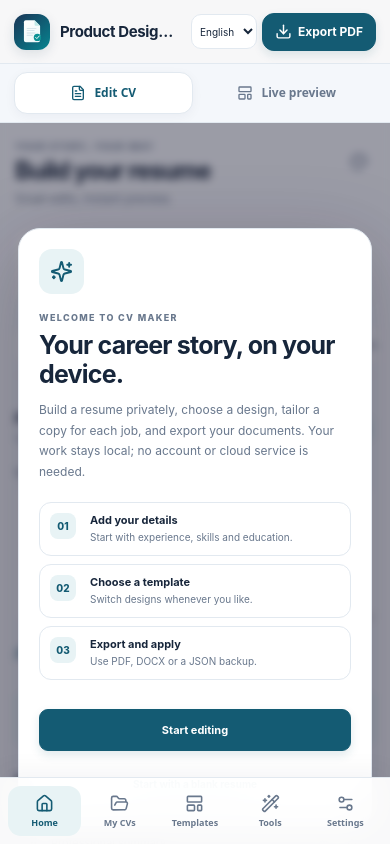
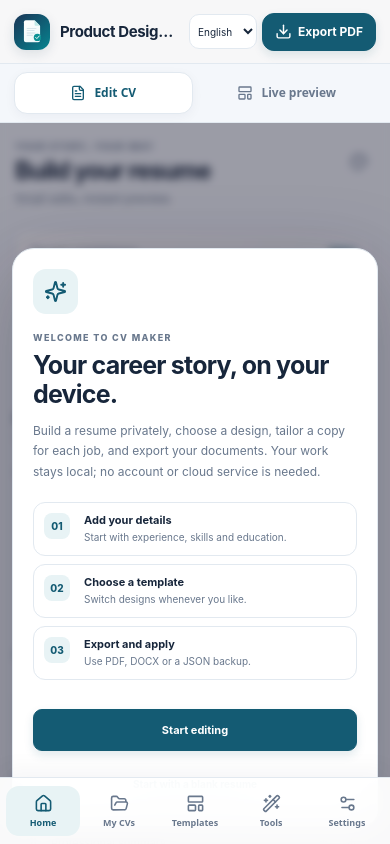
Before and after one commit to qunbarali/CV-maker-, a React (Vite) app: page / in a window 390 px wide. Shown: the top 844 px of the page. Built offline with nearby package versions, Linux system fonts and the light colour scheme.

Commit message:
Harden responsive layouts and controls across screen sizes

```diff
--- a/src/styles.css
+++ b/src/styles.css
@@ -120,3 +120,96 @@
   .mobile-bottom-nav{padding-inline:5px}
   .mobile-bottom-nav button{font-size:8px}
 }
+
+
+/* Responsive hardening pass: fluid sizing, accessible controls, and narrow-device safeguards. */
+html{width:100%;min-width:0;scroll-padding-top:calc(76px + env(safe-area-inset-top,0px))}
+body{width:100%;min-width:0;overflow-x:clip}
+#root{width:100%;min-width:0;min-height:100vh;min-height:100dvh}
+img,svg,video,canvas{max-width:100%}
+input,textarea,select,button{max-width:100%}
+button{touch-action:manipulation}
+:where(button,a,input,textarea,select,[tabindex]):focus-visible{outline:3px solid color-mix(in srgb,var(--purple) 65%,white);outline-offset:2px}
+.app,.main-area,.editor-workspace,.editor-panel,.preview-panel,.gallery-page,.tool-page,.cover-layout,.ats-layout,.phrase-grid,.template-grid,.panel-card{min-width:0}
+.field-grid>*,.cover-layout>*,.ats-layout>*,.phrase-grid>*,.template-grid>*{min-width:0}
+.form-input,.form-textarea,.cover-textarea,.job-textarea,.field input,.field textarea,.field select,.language-row input,.custom-section input,.custom-section textarea,.skill-edit-row input,.language-select{min-width:0;max-width:100%}
+.resume-paper,.resume-paper *{overflow-wrap:anywhere;word-wrap:break-word}
+.resume-paper img{max-width:100%;height:auto}
+.modal-backdrop{overflow-y:auto;overscroll-behavior:contain}
+.tips-modal,.onboarding-modal,.design-popover{min-width:0;max-width:min(100%,560px)}
+.keyword-row,.document-row,.workspace-card,.template-card-meta,.preview-toolbar,.preview-bottom{min-width:0}
+.template-card-meta strong,.template-card-meta span,.keyword-row>span,.page-heading p,.panel-card p{overflow-wrap:anywhere}
+@media(max-width:1100px) and (min-width:761px){
+  .app{grid-template-columns:52px minmax(0,1fr)}
+  .rail{min-width:0}
+  .sidebar{display:none!important}
+  .editor-workspace{grid-template-columns:minmax(0,.95fr) minmax(0,1.05fr)}
+  .editor-panel{padding:20px 14px}
+  .topbar{padding-inline:14px;gap:10px}
+  .breadcrumbs strong{max-width:clamp(100px,20vw,220px)}
+  .template-grid{grid-template-columns:repeat(2,minmax(0,1fr))}
+  .gallery-page,.tool-page{padding:22px 18px}
+  .page-heading{gap:14px}
+  .cover-layout{grid-template-columns:minmax(0,1.3fr) minmax(190px,.7fr);gap:12px}
+}
+@media(max-width:900px) and (min-width:761px){
+  .editor-workspace{grid-template-columns:minmax(0,1fr)}
+  .editor-panel{border-right:0;border-bottom:1px solid var(--line)}
+  .preview-panel{min-height:0}
+  .paper-stage{padding:18px}
+  .resume-paper{width:min(100%,560px);margin-inline:auto}
+  .ats-layout,.phrase-grid{grid-template-columns:minmax(0,1fr)}
+  .cover-layout{grid-template-columns:minmax(0,1fr)}
+}
+@media(max-width:760px){
+  body{overscroll-behavior-x:none}
+  .app{width:100%;min-width:0}
+  .topbar,.top-actions,.breadcrumbs{min-width:0}
+  .top-actions{flex:0 0 auto}
+  .top-actions .button-primary{max-width:42vw;overflow:hidden;text-overflow:ellipsis}
+  .editor-heading,.form-title,.panel-title{min-width:0;flex-wrap:wrap}
+  .form-title>*,.panel-title>*{min-width:0}
+  .field-grid,.skill-edit-row,.language-row,.custom-section,.cover-layout,.ats-layout,.phrase-grid{min-width:0;max-width:100%}
+  .field input,.field textarea,.field select,.form-input,.form-textarea,.cover-textarea,.job-textarea,.custom-section input,.custom-section textarea,.language-row input,.skill-edit-row input{font-size:16px;max-width:100%}
+  .section-tabs{max-width:100%;overscroll-behavior-x:contain}
+  .category-row{max-width:calc(100% + 28px);overscroll-behavior-x:contain}
+  .template-grid{grid-template-columns:repeat(2,minmax(0,1fr))}
+  .template-card{width:100%;min-width:0}
+  .template-thumb{min-width:0}
+  .mini-page{max-width:100%}
+  .preview-toolbar{gap:8px;flex-wrap:wrap}
+  .preview-toolbar>*{min-width:0;max-width:100%}
+  .preview-bottom{flex-wrap:wrap}
+  .preview-bottom>div{flex:1 1 140px}
+  .preview-bottom .button{flex:0 1 auto}
+  .ats-stats{grid-template-columns:repeat(2,minmax(0,1fr))}
+  .keyword-row{gap:8px;grid-template-columns:22px minmax(0,1fr) auto}
+  .mobile-bottom-nav{padding-left:max(6px,env(safe-area-inset-left,0px));padding-right:max(6px,env(safe-area-inset-right,0px))}
+  .mobile-bottom-nav button{overflow:hidden}
+  .mobile-bottom-nav button span{max-width:100%;overflow:hidden;text-overflow:ellipsis;white-space:nowrap}
+  .modal-backdrop{padding-left:max(12px,env(safe-area-inset-left,0px));padding-right:max(12px,env(safe-area-inset-right,0px))}
+  .tips-modal,.onboarding-modal{width:100%;max-width:100%;box-sizing:border-box}
+}
+@media(max-width:360px){
+  .mobile-brand-mark{flex-basis:30px;width:30px;height:30px}
+  .topbar{gap:7px;padding-inline:8px}
+  .breadcrumbs strong{max-width:31vw;font-size:12px}
+  .top-actions .button-primary{max-width:38vw;padding:8px;font-size:10px}
+  .template-grid{grid-template-columns:minmax(0,1fr)}
+  .template-thumb{height:190px}
+  .editor-panel{padding-inline:10px}
+  .page-heading h2,.editor-heading h2{font-size:21px}
+  .mobile-bottom-nav{gap:0;padding-inline:3px}
+  .mobile-bottom-nav button{font-size:8px;gap:4px}
+}
+@media(orientation:landscape) and (max-height:500px) and (max-width:900px){
+  .mobile-bottom-nav{position:sticky;bottom:auto;order:10}
+  .app{padding-bottom:0}
+  .topbar{position:relative;top:auto}
+  .mobile-editor-switch,.preview-toolbar{position:relative;top:auto}
+  .modal-backdrop{align-items:flex-start}
+  .tips-modal,.onboarding-modal{max-height:calc(100dvh - 24px);overflow-y:auto}
+}
+@media(prefers-reduced-motion:reduce){
+  *,*::before,*::after{scroll-behavior:auto!important;animation-duration:.01ms!important;animation-iteration-count:1!important;transition-duration:.01ms!important}
+}
```
